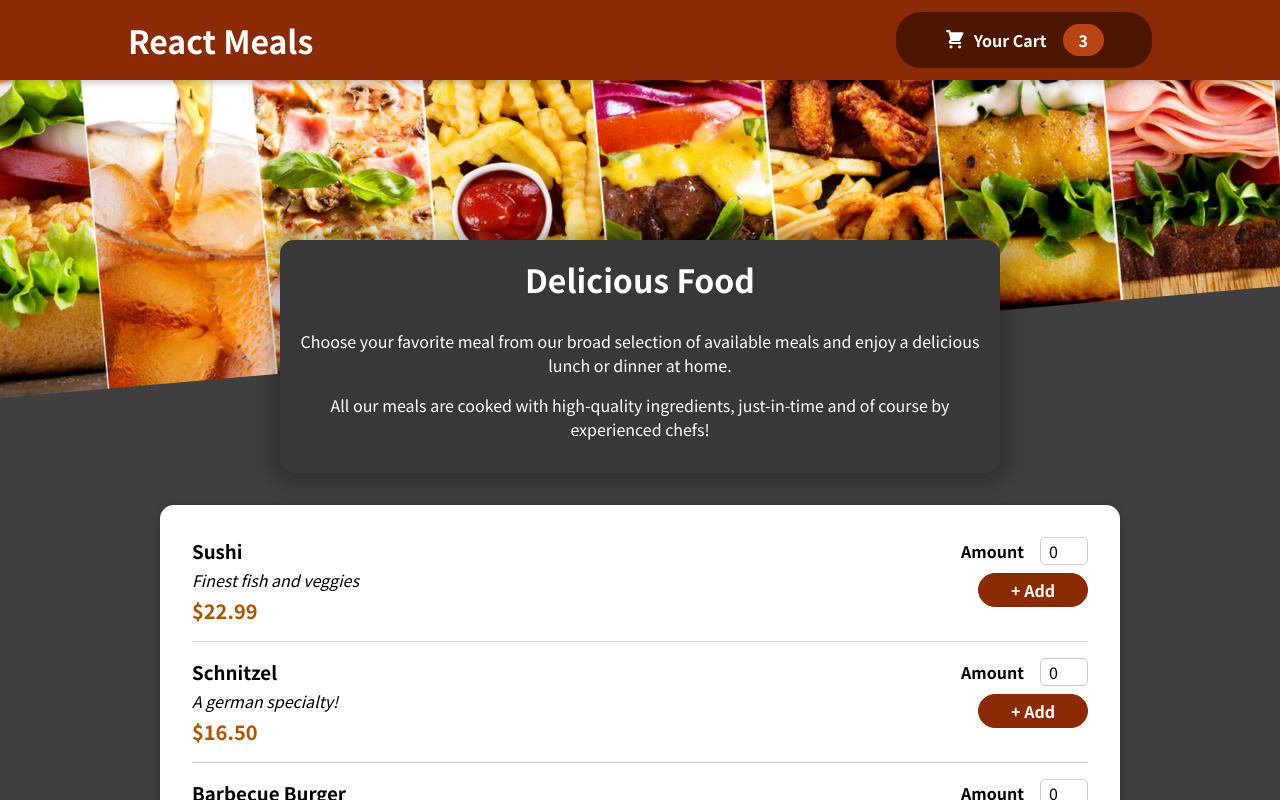
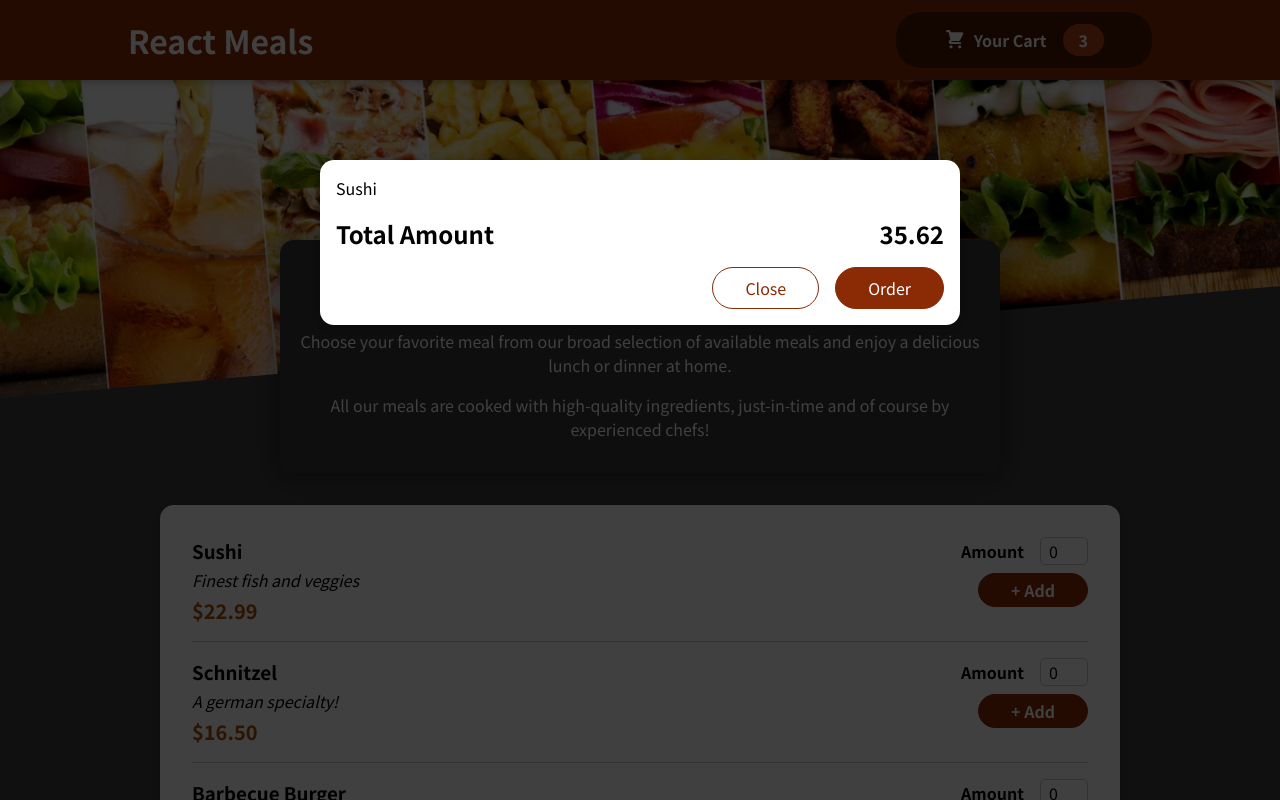
Before and after one commit to Mahusaa/Food-order-App, a React (Create React App) app: page / in a window 1280 px wide. Shown: the top 800 px of the page. Built offline with nearby package versions, Linux system fonts and the light colour scheme.

Commit message:
adding modals

```diff
--- a/public/index.html
+++ b/public/index.html
@@ -28,6 +28,7 @@
   </head>
   <body>
     <noscript>You need to enable JavaScript to run this app.</noscript>
+    <div id="overlays"></div>
     <div id="root"></div>
     <!--
       This HTML file is a template.
--- a/src/App.js
+++ b/src/App.js
@@ -1,10 +1,12 @@
 import { Fragment } from "react";
 import Header from "./Components/Layout/Header";
 import Meals from "./Components/Meals/Meals";
+import Cart from "./Components/Cart/Cart";
 
 function App() {
   return (
     <Fragment>
+    <Cart />
     <Header/>
     <main>
     <Meals />
--- /dev/null
+++ b/src/Components/Cart/Cart.js
@@ -0,0 +1,28 @@
+import Modal from '../UI/Modal/Modal';
+import classes from './Cart.module.css';
+
+const Cart = (props) => {
+  const cartItems = (
+    <ul className={classes['cart-items']}>
+      {[{ id: 'c1', name: 'Sushi', amount: 2, price: 12.99 }].map((item) => (
+        <li>{item.name}</li>
+      ))}
+    </ul>
+  );
+
+  return (
+    <Modal>
+      {cartItems}
+      <div className={classes.total}>
+        <span>Total Amount</span>
+        <span>35.62</span>
+      </div>
+      <div className={classes.actions}>
+        <button className={classes['button--alt']}>Close</button>
+        <button className={classes.button}>Order</button>
+      </div>
+    </Modal>
+  );
+};
+
+export default Cart;
--- /dev/null
+++ b/src/Components/Cart/Cart.module.css
@@ -0,0 +1,46 @@
+.cart-items {
+    list-style: none;
+    margin: 0;
+    padding: 0;
+    max-height: 20rem;
+    overflow: auto;
+  }
+
+  .total {
+    display: flex;
+    justify-content: space-between;
+    align-items: center;
+    font-weight: bold;
+    font-size: 1.5rem;
+    margin: 1rem 0;
+  }
+
+  .actions {
+    text-align: right;
+  }
+
+  .actions button {
+    font: inherit;
+    cursor: pointer;
+    background-color: transparent;
+    border: 1px solid #8a2b06;
+    padding: 0.5rem 2rem;
+    border-radius: 25px;
+    margin-left: 1rem;
+  }
+
+  .actions button:hover,
+  .actions button:active {
+    background-color: #5a1a01;
+    border-color: #5a1a01;
+    color: white;
+  }
+
+  .actions .button--alt {
+    color: #8a2b06;
+  }
+
+  .actions .button {
+    background-color: #8a2b06;
+    color: white;
+  }
--- a/src/Components/Meals/AvailableMeals.js
+++ b/src/Components/Meals/AvailableMeals.js
@@ -33,6 +33,7 @@
 const AvailableMeals = () => {
   const mealsList = DUMMY_MEALS.map((meal) => (
     <MealItem
+      id={meal.id}
       key={meal.id}
       name={meal.name}
       description={meal.description}
--- a/src/Components/Meals/MealItem/MealFormItem.js
+++ b/src/Components/Meals/MealItem/MealFormItem.js
@@ -2,11 +2,11 @@
 import classes from './MealFormItem.module.css'
 import Input from "../../UI/Input/Input";
 
-const MealFormItem = () => {
+const MealFormItem = (props) => {
     return(
         <form className={classes.form}>
             <Input label="Amount" input={{
-                id: "amount",
+                id: "amount_"+ props.id,
                 type: "number",
                 min: "1",
                 max: "5",
--- a/src/Components/Meals/MealItem/MealItem.js
+++ b/src/Components/Meals/MealItem/MealItem.js
@@ -12,7 +12,7 @@
         <div className={classes.price}>{price}</div>
       </div>
       <div>
-        <MealFormItem />
+        <MealFormItem id={props.id}/>
       </div>
     </li>
   );
--- /dev/null
+++ b/src/Components/UI/Modal/Modal.js
@@ -0,0 +1,29 @@
+import React, { Fragment } from "react";
+import classes from "./Modal.module.css";
+import ReactDOM from "react-dom";
+
+const Backdrop = (props) => {
+  return <div className={classes.backdrop}></div>;
+};
+const Overlays = (props) => {
+  return (
+    <div className={classes.modal}>
+      <div className={classes.content}>{props.children}</div>
+    </div>
+  );
+};
+
+const portalElement = document.getElementById("overlays");
+const Modal = (props) => {
+  return (
+    <Fragment>
+      {ReactDOM.createPortal(<Backdrop />, portalElement)}
+      {ReactDOM.createPortal(
+        <Overlays>{props.children}</Overlays>,
+        portalElement
+      )}
+    </Fragment>
+  );
+};
+
+export default Modal;
--- /dev/null
+++ b/src/Components/UI/Modal/Modal.module.css
@@ -0,0 +1,40 @@
+.backdrop {
+    position: fixed;
+    top: 0;
+    left: 0;
+    width: 100%;
+    height: 100vh;
+    z-index: 20;
+    background-color: rgba(0, 0, 0, 0.75);
+  }
+
+  .modal {
+    position: fixed;
+    top: 20vh;
+    left: 5%;
+    width: 90%;
+    background-color: white;
+    padding: 1rem;
+    border-radius: 14px;
+    box-shadow: 0 2px 8px rgba(0, 0, 0, 0.25);
+    z-index: 30;
+    animation: slide-down 300ms ease-out forwards;
+  }
+
+  @media (min-width: 768px) {
+    .modal {
+      width: 40rem;
+      left: calc(50% - 20rem);
+    }
+  }
+
+  @keyframes slide-down {
+    from {
+      opacity: 0;
+      transform: translateY(-3rem);
+    }
+    to {
+      opacity: 1;
+      transform: translateY(0);
+    }
+  }
```
